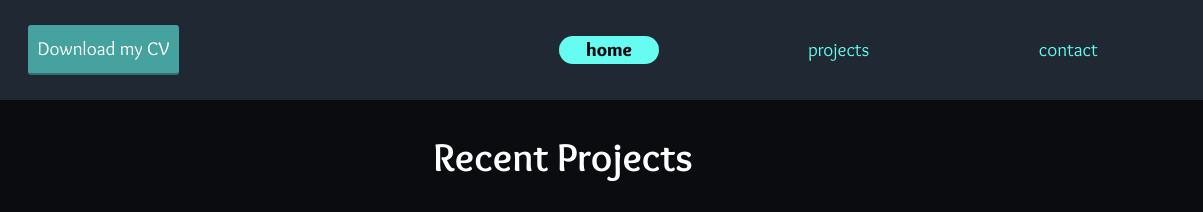
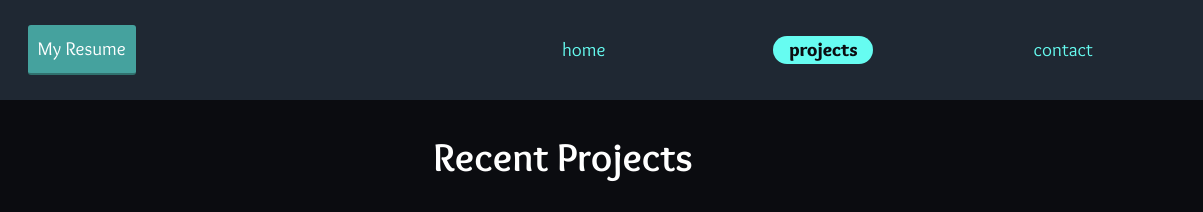
Before and after one commit to ZHammerl/portfolio-website, a website built with webpack: page projects.html in a window 1280 px wide. Shown: the top 212 px of the page, 77-1280 px from the left. Built offline with nearby package versions, Linux system fonts and the light colour scheme.

Commit message:
fix navbar item active

```diff
--- a/package.json
+++ b/package.json
@@ -1,6 +1,7 @@
 {
   "name": "portfolio-website",
   "version": "1.0.0",
+  "homepage": "https://github.com/ZHammerl/portfolio-website",
   "description": "",
   "main": "./src/index.js",
   "scripts": {
@@ -19,7 +20,6 @@
   "bugs": {
     "url": "https://github.com/ZHammerl/portfolio-website/issues"
   },
-  "homepage": "https://github.com/ZHammerl/portfolio-website#readme",
   "devDependencies": {
     "@babel/core": "^7.19.6",
     "@babel/preset-env": "^7.19.4",
--- a/projects.html
+++ b/projects.html
@@ -37,7 +37,7 @@
             class="download-icon"
             src="/img/icons/download.svg"
           /> -->
-          Download my CV
+          My Resume
         </a>
         <nav class="main-navigation page-header__item">
           <label
@@ -52,23 +52,20 @@
             role="menubar"
             class="container brackets navigation-list"
           >
-            <li
-              class="navbar_item--active navbar_item"
-              role="presentation"
-            >
+            <li class="navbar_item" role="presentation">
               <a
                 href="index.html"
                 role="menuitem"
-                class="navigation-list__item navigation-list__item--active"
+                class="navigation-list__item"
               >
                 home
               </a>
             </li>
-            <li class="navbar_item">
+            <li class="navbar_item navbar_item--active">
               <a
                 href="projects.html"
                 role="menuitem"
-                class="navigation-list__item"
+                class="navigation-list__item navigation-list__item--active"
                 >projects</a
               >
             </li>
```
Also changed, not shown: contact.html (+5 -8 lines), 2 other files.
